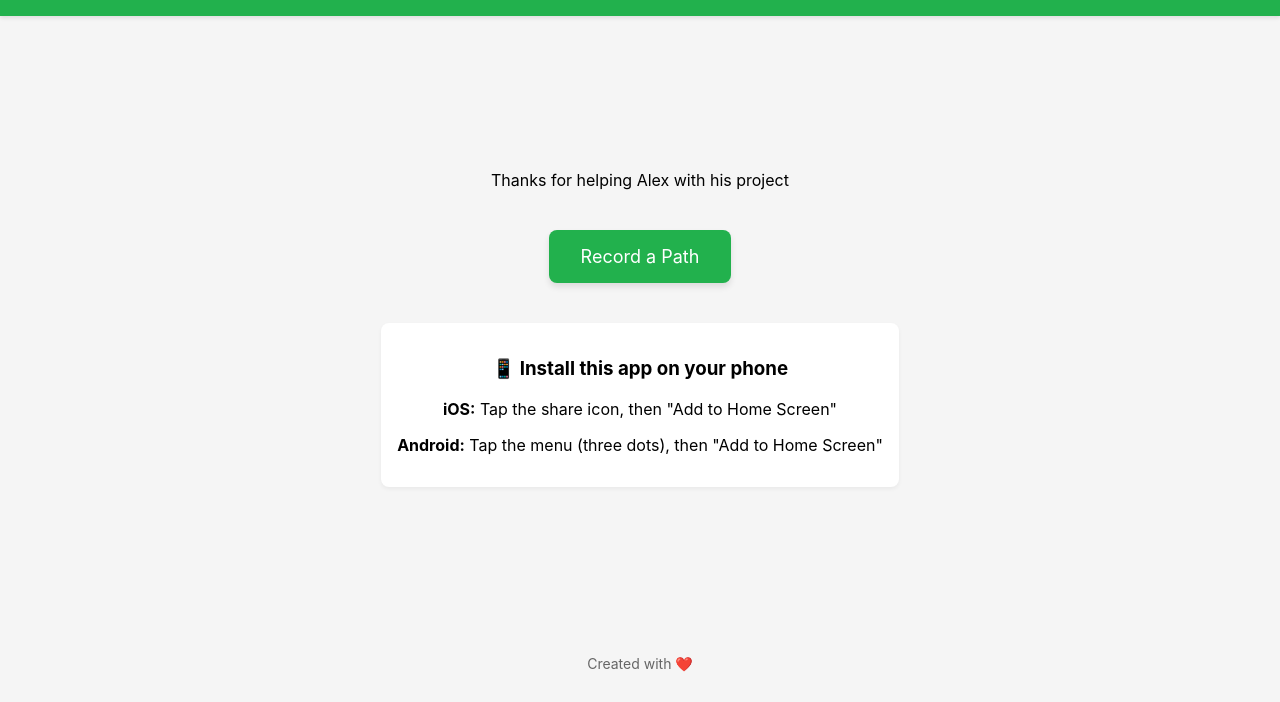
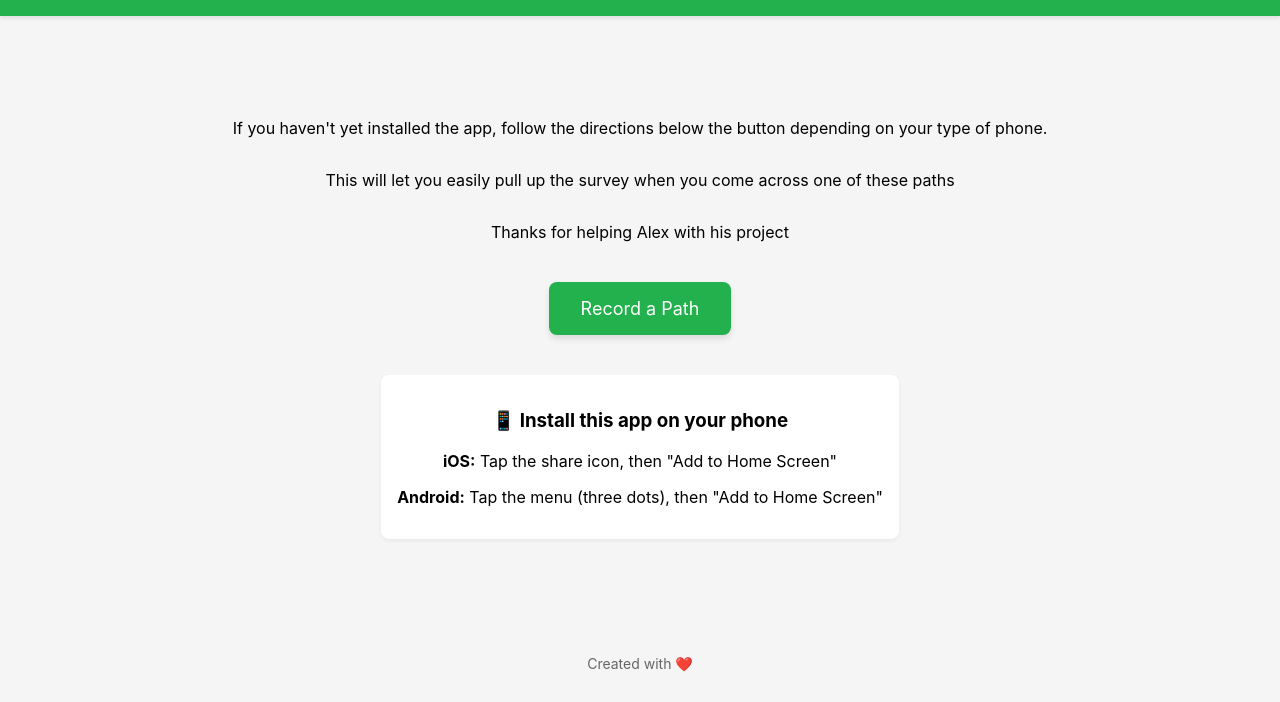
Before and after one commit to calabashhh/DesirePathRecord, a plain HTML site: page index.html in a window 1280 px wide. Shown: the part 98-800 px from the top of the page. Drawn offline with Linux system fonts and the light colour scheme.

Commit message:
Update index.html
Added more text explaining what to do and why you need to install it

```diff
--- a/index.html
+++ b/index.html
@@ -71,6 +71,8 @@
         <h1>Desire Path Record</h1>
     </header>
     <main>
+        <p>If you haven't yet installed the app, follow the directions below the button depending on your type of phone.</p>
+        <p>This will let you easily pull up the survey when you come across one of these paths</p>
         <p>Thanks for helping Alex with his project</p>
         <a href="https://survey123.arcgis.com/share/4f5b23b3030d4307b931edabb0f462bb" class="survey-button">Record a Path</a>
 
```
